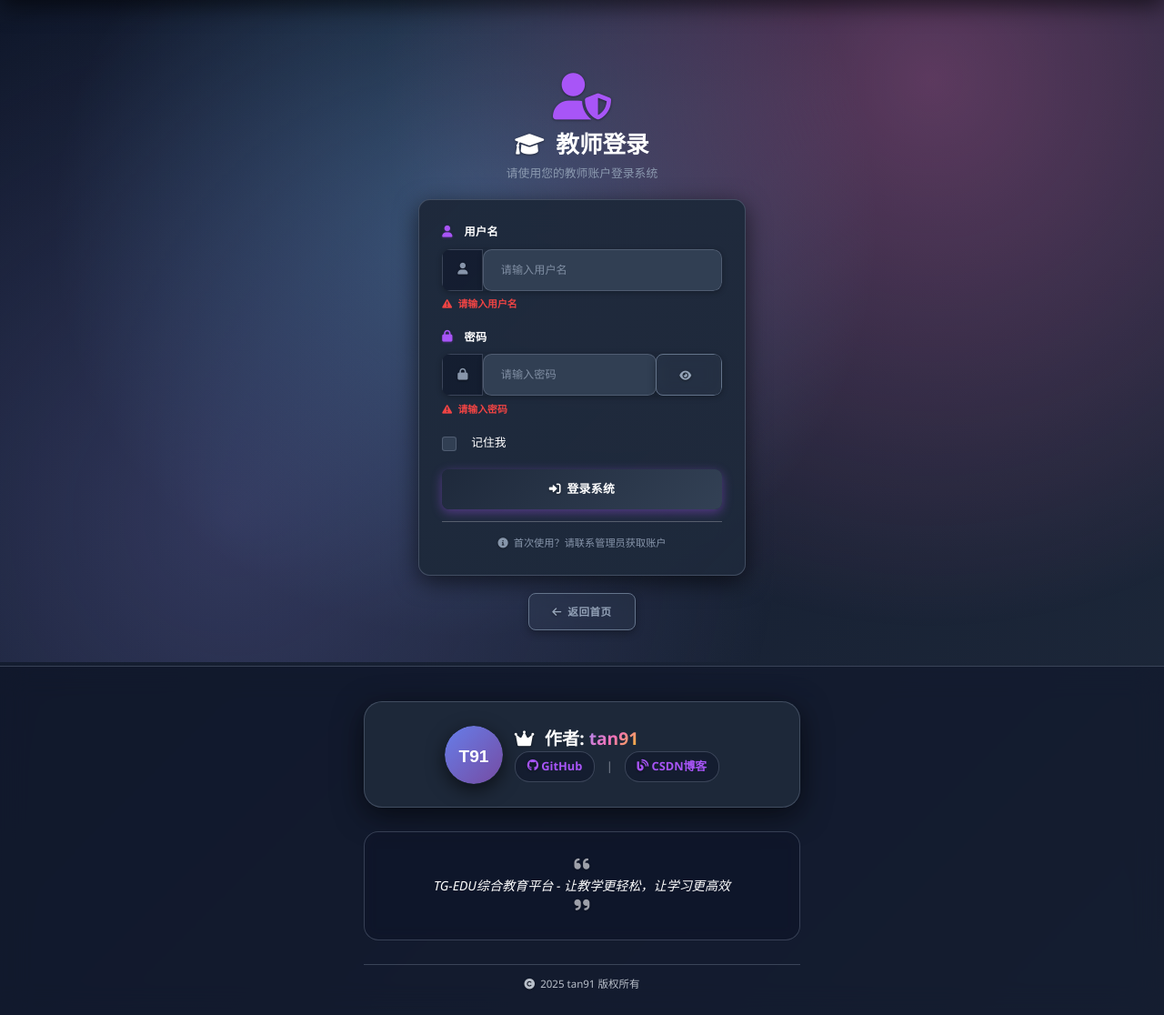
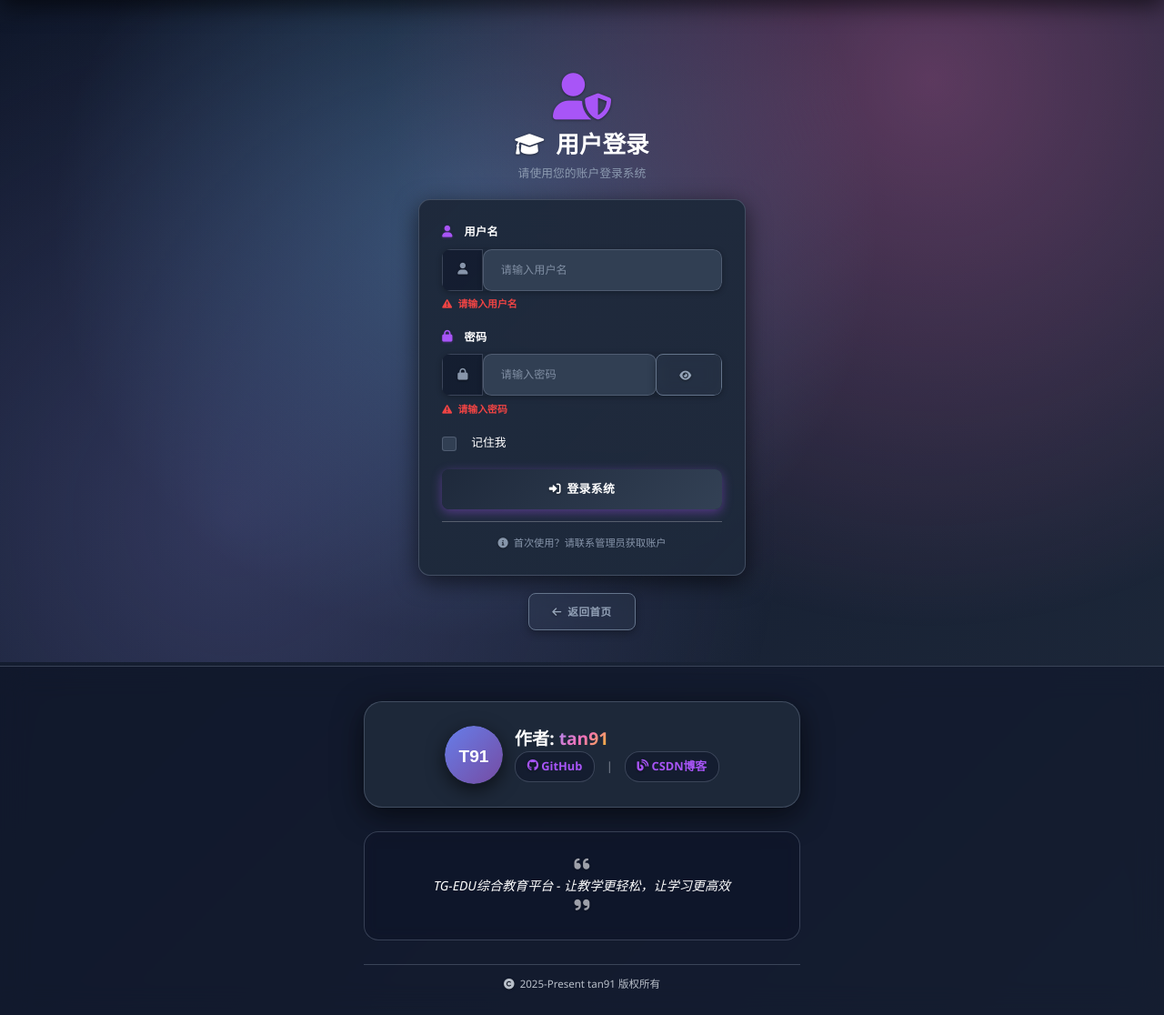
Before and after one commit to NUDTTAN91/TG-EDU, a Flask app: page /auth/login in a window 1280 px wide. Shown: the part 72-1188 px from the top of the page at 91% size. Run offline with Flask 3, Linux system fonts and the light colour scheme; parts of the project's set-up code (start-up, migrations or seed data) failed here and were passed over; some libraries are stand-ins or nearby versions.

Commit message:
style: 优化前端

```diff
--- a/app/templates/base.html
+++ b/app/templates/base.html
@@ -533,7 +533,6 @@
                     </div>
                     <div class="author-info ms-3">
                         <h5 class="author-name mb-1">
-                            <i class="fas fa-crown me-2"></i>
                             作者: <strong>tan91</strong>
                         </h5>
                         <div class="author-links">
@@ -557,7 +556,7 @@
                 <div class="copyright-info">
                     <p class="mb-0">
                         <i class="fas fa-copyright me-1"></i>
-                        2025 tan91 版权所有
+                        2025-Present tan91 版权所有
                     </p>
                 </div>
             </div>
--- a/app/templates/login.html
+++ b/app/templates/login.html
@@ -1,6 +1,6 @@
 {% extends "base.html" %}
 
-{% block title %}教师登录 - TG-EDU综合教育平台{% endblock %}
+{% block title %}用户登录 - TG-EDU综合教育平台{% endblock %}
 
 {% block content %}
 <div class="row justify-content-center">
@@ -11,9 +11,9 @@
             </div>
             <h2 class="fw-bold">
                 <i class="fas fa-graduation-cap me-2"></i>
-                教师登录
+                用户登录
             </h2>
-            <p class="text-muted">请使用您的教师账户登录系统</p>
+            <p class="text-muted">请使用您的账户登录系统</p>
         </div>
 
         <div class="card login-card">
```
